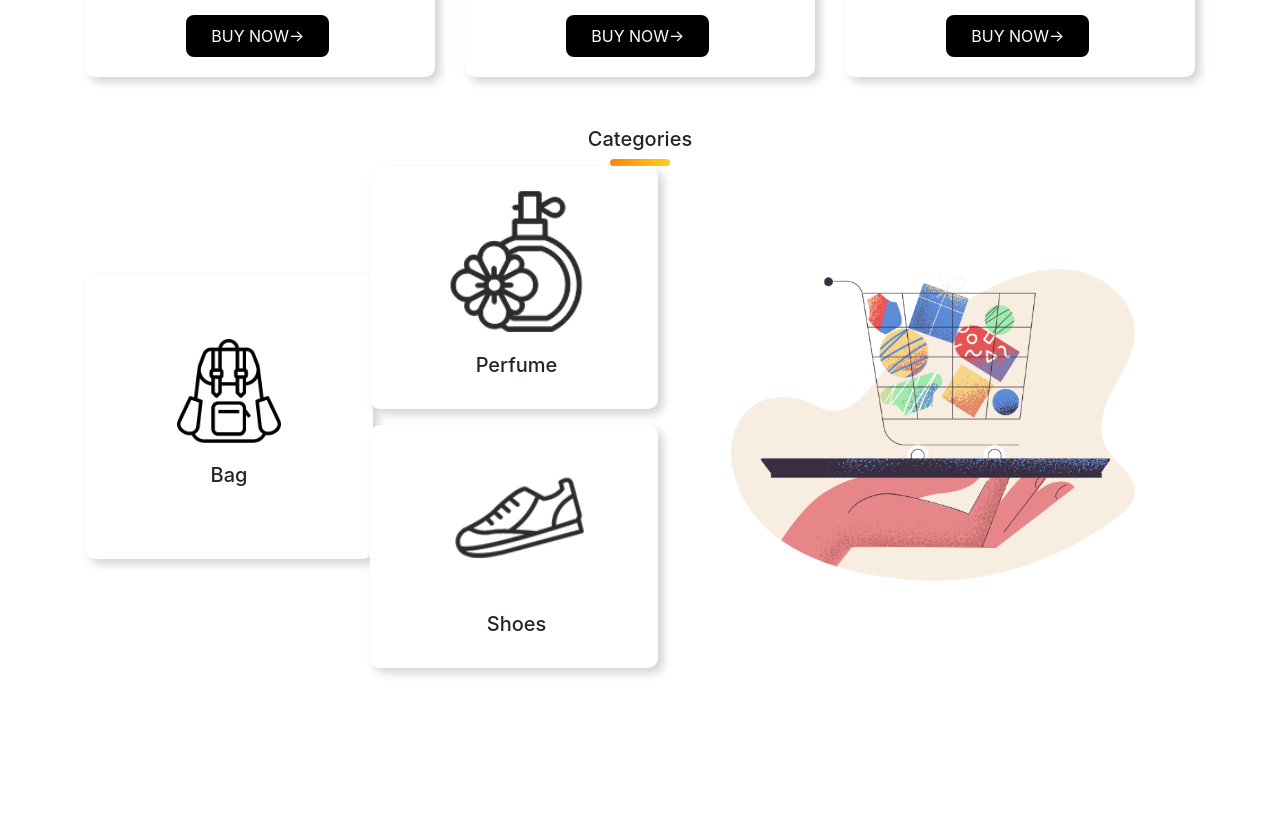
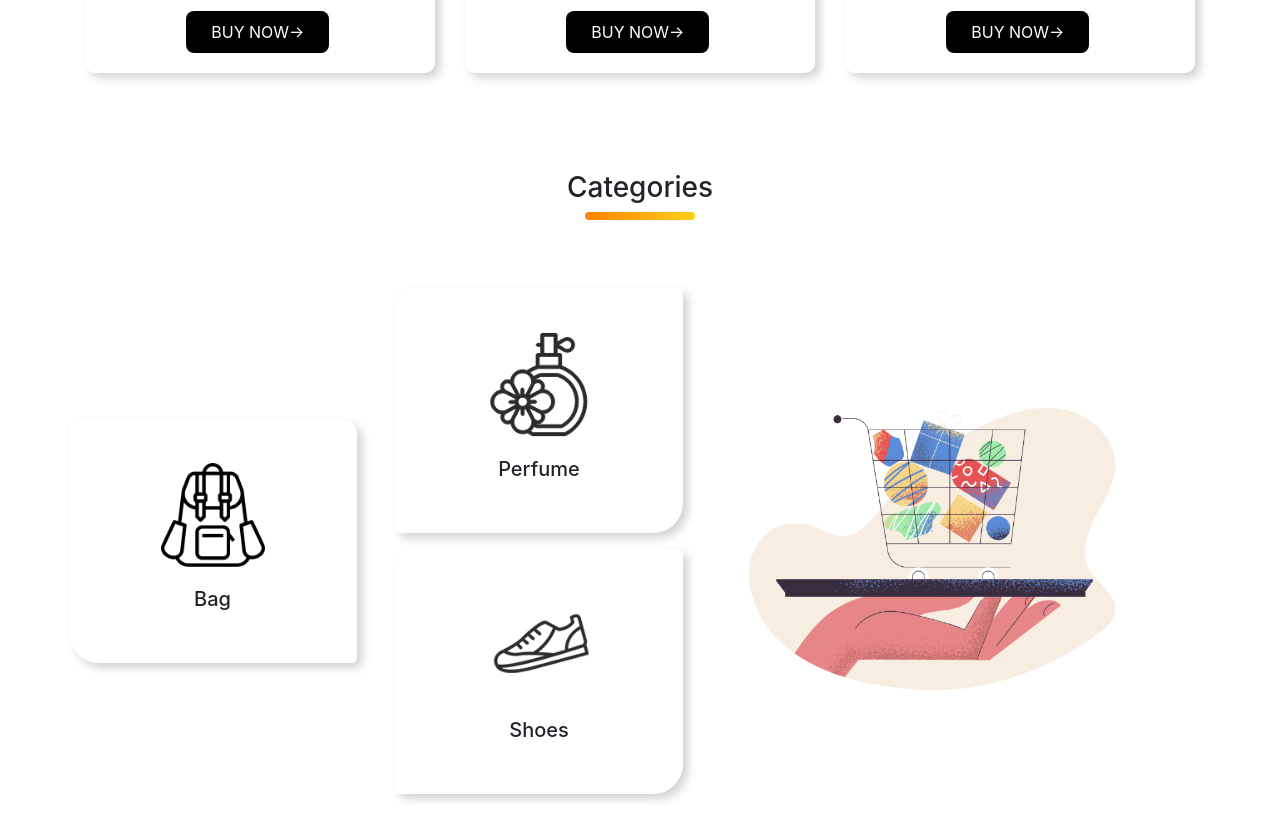
Before and after one commit to KhanMohammadEmon/hot-gadgets, a plain HTML site: page index.html in a window 1280 px wide. Shown: the part 1916-2756 px from the top of the page. Before the commit the page ends 2650 px from the top, so only its background shows below. Drawn offline with nearby package versions, Linux system fonts and the light colour scheme.

Commit message:
catagories done

```diff
--- a/index.html
+++ b/index.html
@@ -49,7 +49,7 @@
                         <div class="row d-flex align-items-center">
                             <div class="col-md-6">
                                 <h1>MacBook Pro</h1>
-                                <small>Lorem, ipsum dolor sit amet consectetur adipisicing elit. Perspiciatis iusto esse quidem blanditiis totam maiores repellendus pariatur temporibus itaque tenetur!</small>
+                                <small>Lorem, ipsum dolor sit amet consectetur adipisicing elit. Perspiciatis iusto esse quidem blanditiis totam maiores repellendus pariatur temporibus.</small>
                                 <button class="buy_now_button">BUY NOW-></button>
                             </div>
 
@@ -62,7 +62,7 @@
                         <div class="row d-flex align-items-center">
                             <div class="col-md-6">
                                 <h1>Xaiomi Speaker</h1>
-                                <small>Lorem, ipsum dolor sit amet consectetur adipisicing elit. Perspiciatis iusto esse quidem blanditiis totam maiores repellendus pariatur temporibus itaque tenetur!</small>
+                                <small>Lorem, ipsum dolor sit amet consectetur adipisicing elit. Perspiciatis iusto esse quidem blanditiis totam maiores repellendus pariatur temporibus.</small>
                                 <button class="buy_now_button">BUY NOW-></button>
                             </div>
                             <div class="col-md-6">
@@ -75,7 +75,7 @@
                         <div class="row d-flex align-items-center">
                             <div class="col-md-6">
                                 <h1>JBJ Speaker</h1>
-                                <small>Lorem, ipsum dolor sit amet consectetur adipisicing elit. Perspiciatis iusto esse quidem blanditiis totam maiores repellendus pariatur temporibus itaque tenetur!</small>
+                                <small>Lorem, ipsum dolor sit amet consectetur adipisicing elit. Perspiciatis iusto esse quidem blanditiis totam maiores repellendus pariatur temporibus.</small>
                                 <button class="buy_now_button">BUY NOW-></button>
                             </div>
                             <div class="col-md-6">
@@ -138,7 +138,7 @@
         </div>
 
 
-        <div class="container" id="">
+        <div class="container" id="about">
         <div class="d-flex justify-content-between align-items-center gaph">
             <h5>Laptop</h5>
             <small class = "orange-bg">See All</small>
@@ -178,13 +178,13 @@
 
         </div>
         <div class="container">
-            <div class="d-flex flex-column align-items-center">
-                <div> <h5 >Categories</h5></div>
+            <div class=" pt-5 pb-5 d-flex flex-column align-items-center">
+                <div> <h3 >Categories</h3></div>
                 <div class="line"></div>
             </div>
             <div>
                 <div class="row">
-                    <div class="col-md-3 d-flex flex-column justify-content-center gap">
+                    <div class="col-md-3 d-flex flex-column justify-content-center align-items-center gap">
                         <div id="bag-card" class="card mb-3 d-flex align-items-center" style="width: 18rem;" >
                             <img src="image/Categories/bag.png" class="card-img-top w-50 pt-4" alt="...">
                             <div class="card-body">
@@ -195,27 +195,22 @@
 
                     <div class="col-md-3 d-flex flex-column justify-content-center gap">
 
-                        <div class="">
                             <div id="perfume-card" class="card mb-3 d-flex align-items-center" style="width: 18rem;" >
                                 <img src="image/Categories/perfume.png" class="card-img-top w-50 pt-4" alt="...">
                                 <div class="card-body">
                                   <h5 class="card-title">Perfume</h5>
                                 </div>
                               </div>
-                        </div>
 
-                        <div class="">
                             <div id="shoe-card" class="card mb-3 d-flex align-items-center" style="width: 18rem;" >
                                 <img src="image/Categories/shoe.png" class="card-img-top w-50 pt-4" alt="...">
                                 <div class="card-body">
                                   <h5 class="card-title">Shoes</h5>
                                 </div>
                               </div>
-                        </div>
-
                     </div>
 
-                    <div class="col-md-6 d-flex flex-column justify-content-center gap">
+                    <div class="col-md-6 d-flex flex-column justify-content-center align-items-right gap">
                         <img src="image/Categories/pale-order.png" alt="">
 
                     </div>
--- a/style.css
+++ b/style.css
@@ -81,22 +81,23 @@
 }
 .line
 {
-    height: 7px;
-    width: 60px;
-    border-radius: 14px;
+    height: 8px;
+    width: 110px;
+    border-radius: 20px;
     background-image: linear-gradient(to right, #ff8206, #ffd019);
 
 }
-#shoe-card #perfume-card
+#shoe-card,#perfume-card
 {
-  padding: 10px 20px;
+    border-radius: 15px 5px 30px 5px;
 }
 
 #bag-card
 {
-  padding: 40px 40px;
+    border-radius: 5px 15px 5px 30px
 }
 
-.gaph{
-    padding-right: 10px;
+.row div
+{
+    padding: 20px 40px;
 }
```
